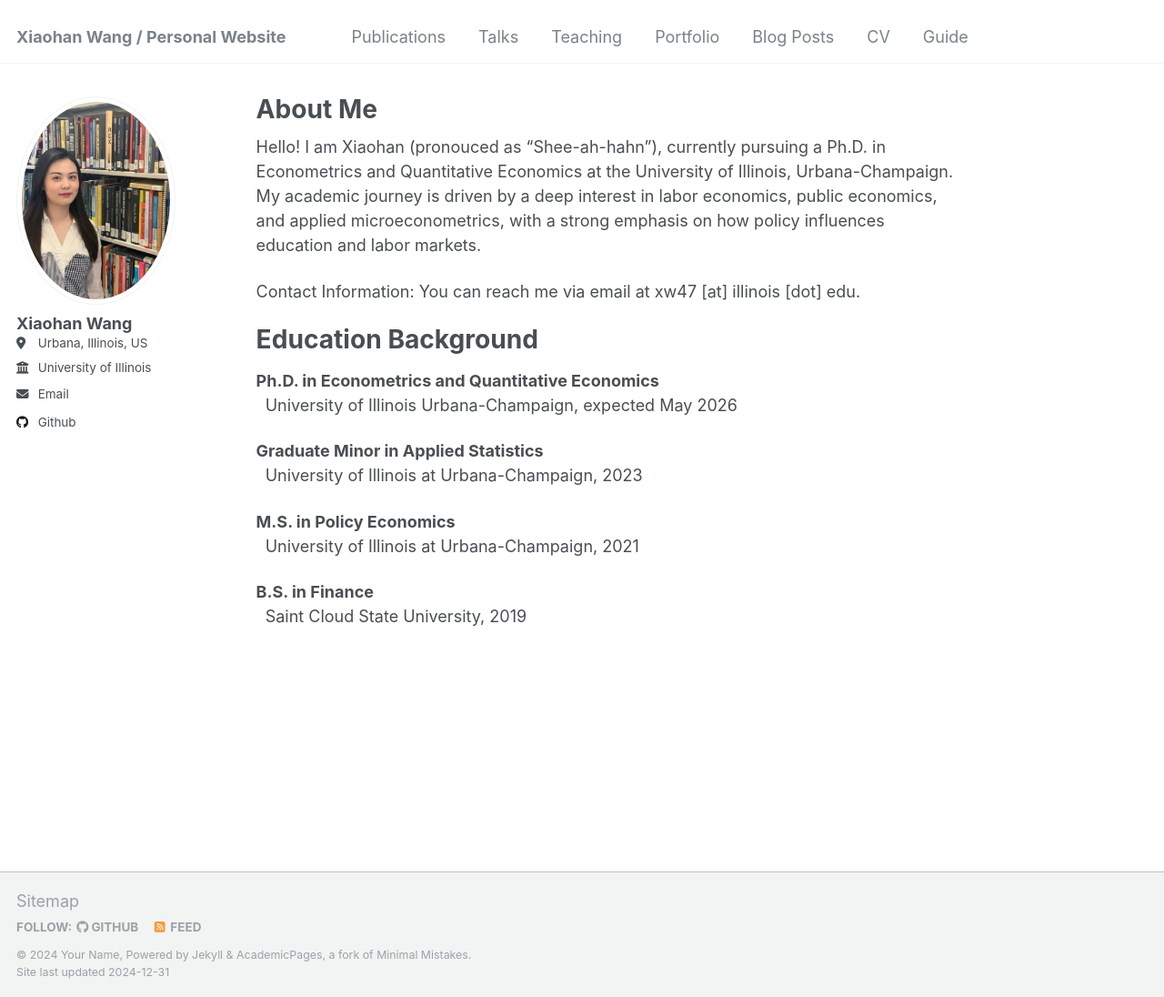
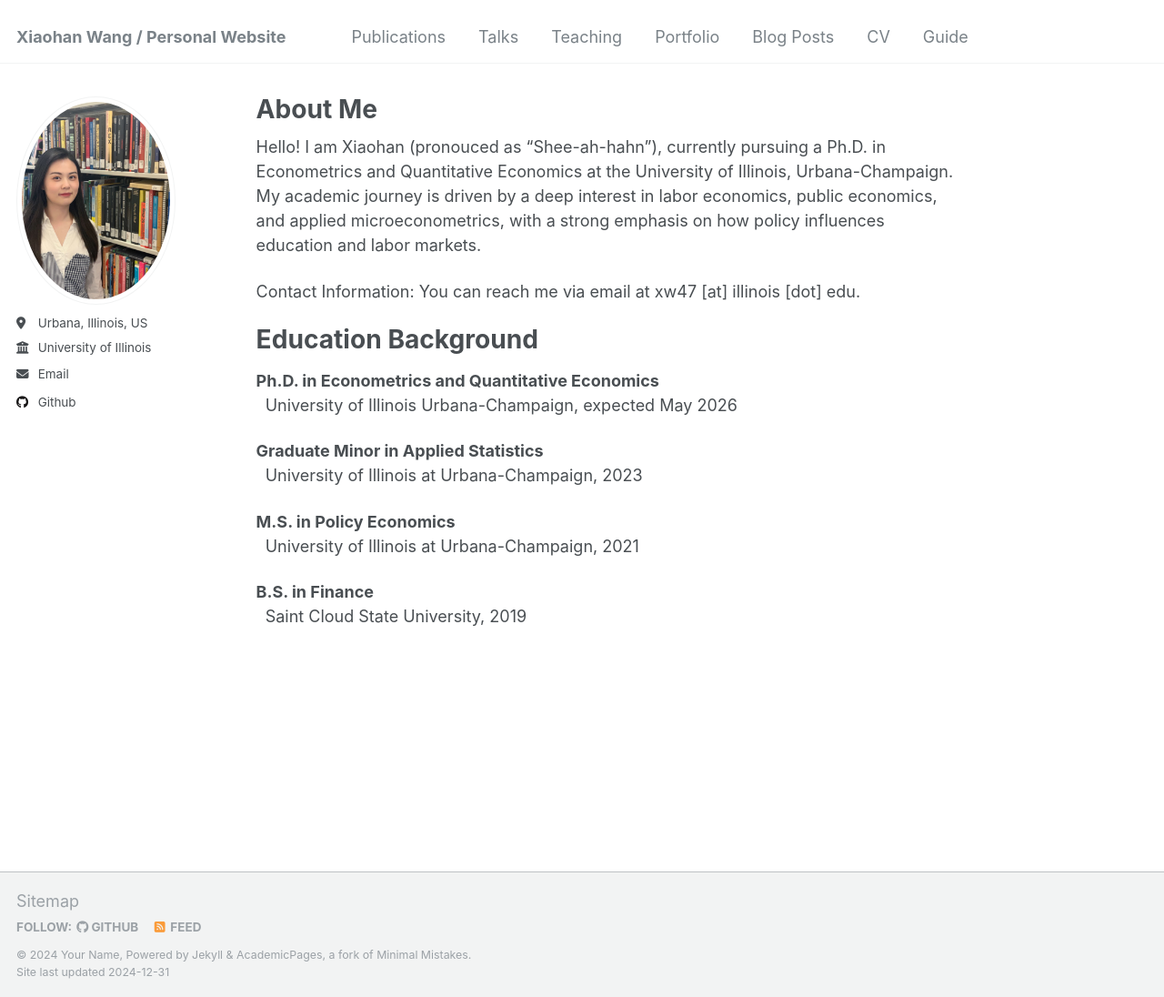
Before and after one commit to xiaohanwang1997/xiaohanwang1997.github.io, a Jekyll site: the page built from _pages/about.md, in a window 1280 px wide and 1096 px high. Shown: the whole window at 91% size. Built offline with Jekyll 4.4.1, drawn with Linux system fonts in a browser that asks for light colours.

Commit message:
Update _config.yml

```diff
--- a/_config.yml
+++ b/_config.yml
@@ -22,7 +22,7 @@ repository               : "academicpages/academicpages.github.io"
 author:
   # Biographic information
   avatar           : "profile.png"
-  name             : "Xiaohan Wang"
+  name             : #"Xiaohan Wang"
   pronounced       : #"Shee-ah-hahn"
   bio              : #"pronouced as "Shee-ah-hahn""
   location         : "Urbana, Illinois, US"
```
